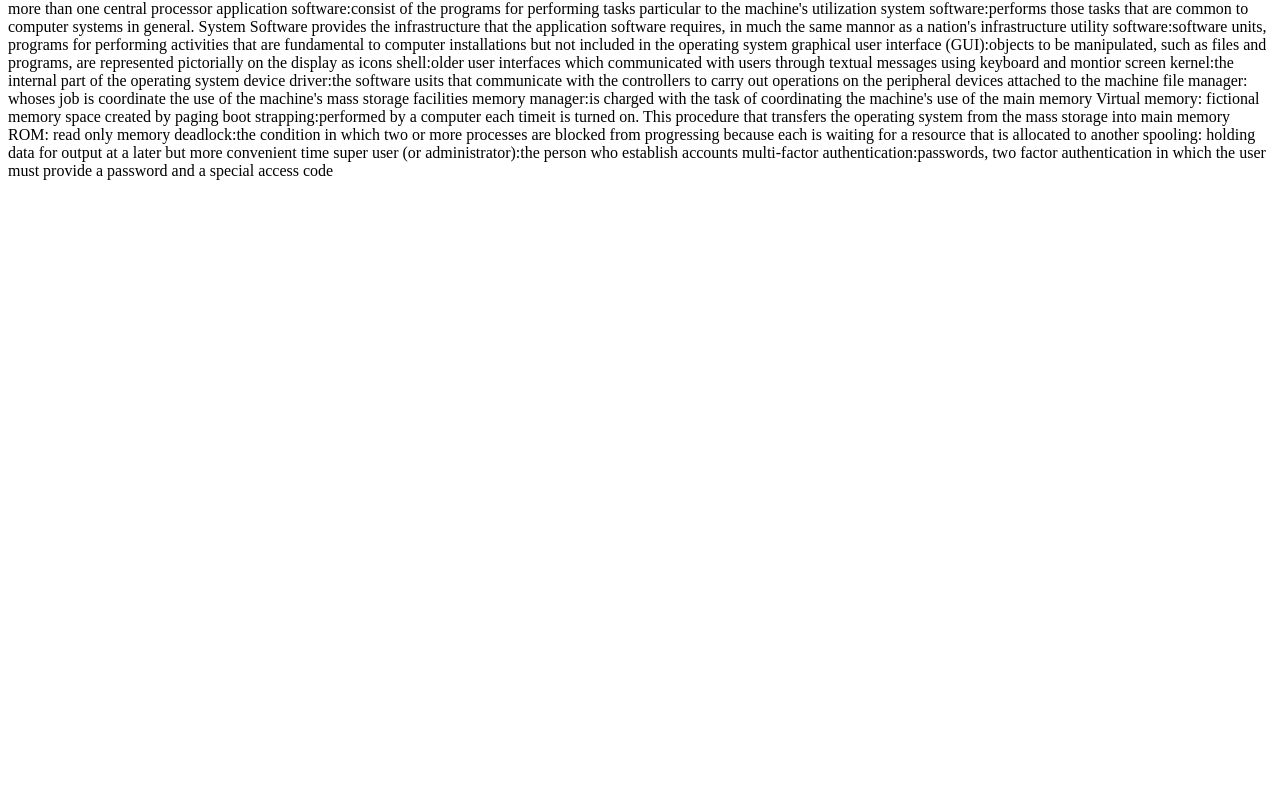
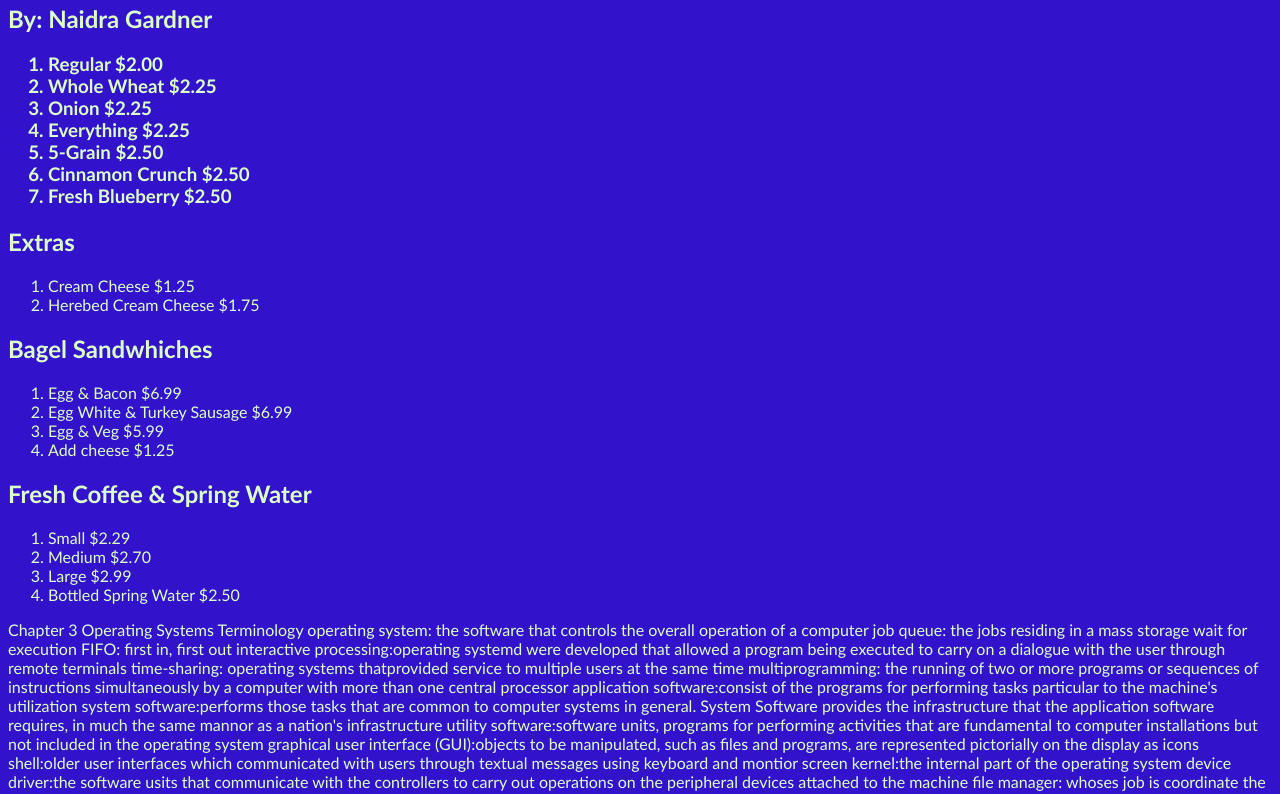
Before and after one commit to ngardner-pvcc/ngardner-pvcc.github.io, a plain HTML site: page chapter3.html in a window 1280 px wide. Shown: the part 62-856 px from the top of the page. Before the commit the page ends 800 px from the top, so only its background shows below. Drawn offline with Linux system fonts and the light colour scheme.

Commit message:
Update chapter3.html

```diff
--- a/chapter3.html
+++ b/chapter3.html
@@ -1,3 +1,64 @@
+<html>
+
+   <head>
+        <title>Chapter 3 Operating Systems Terminology</title>
+
+   </head>
+
+
+   <body style="color:#ddffcc; background-color:#3312cc;font-family:calibri,arial,sans-serif;">
+
+        <h1  style="color:#0033cc; background-color:#331411;font-family:arial,sans-serif;width:400px;"> Menu</h1>
+        <h2>By: Naidra Gardner</h2>
+      <h2></h2>
+        <h3>
+        <ol>
+        <li>Regular $2.00</li>
+        <li>Whole Wheat $2.25</li>
+        <li>Onion $2.25</li>
+        <li>Everything $2.25</li>
+         <li>5-Grain $2.50</li>
+         <li>Cinnamon Crunch $2.50</li>
+         <li>Fresh Blueberry $2.50</li>
+           </ol>
+
+   <h2>Extras </h2>
+            <ol>
+        <li>Cream Cheese $1.25</li>
+        <li>Herebed Cream Cheese $1.75</li>
+
+           </ol>
+
+   <h2>Bagel Sandwhiches </h2>
+            <ol>
+        <li>Egg & Bacon $6.99</li>
+        <li>Egg White & Turkey Sausage $6.99</li>
+        <li>Egg & Veg $5.99</li>
+        <li>Add cheese $1.25</li>
+
+           </ol>
+
+
+
+     <h2>Fresh Coffee & Spring Water </h2>
+            <ol>
+        <li>Small $2.29</li>
+        <li>Medium $2.70</li>
+        <li>Large $2.99</li>
+        <li>Bottled Spring Water $2.50</li>
+
+           </ol>
+
+
+
+
+
+        </h3>
+   </body>
+
+
+
+
 Chapter 3 Operating Systems Terminology
  operating system: the software that controls the overall operation of a computer
 job queue: the jobs residing in a mass storage wait for execution
```
